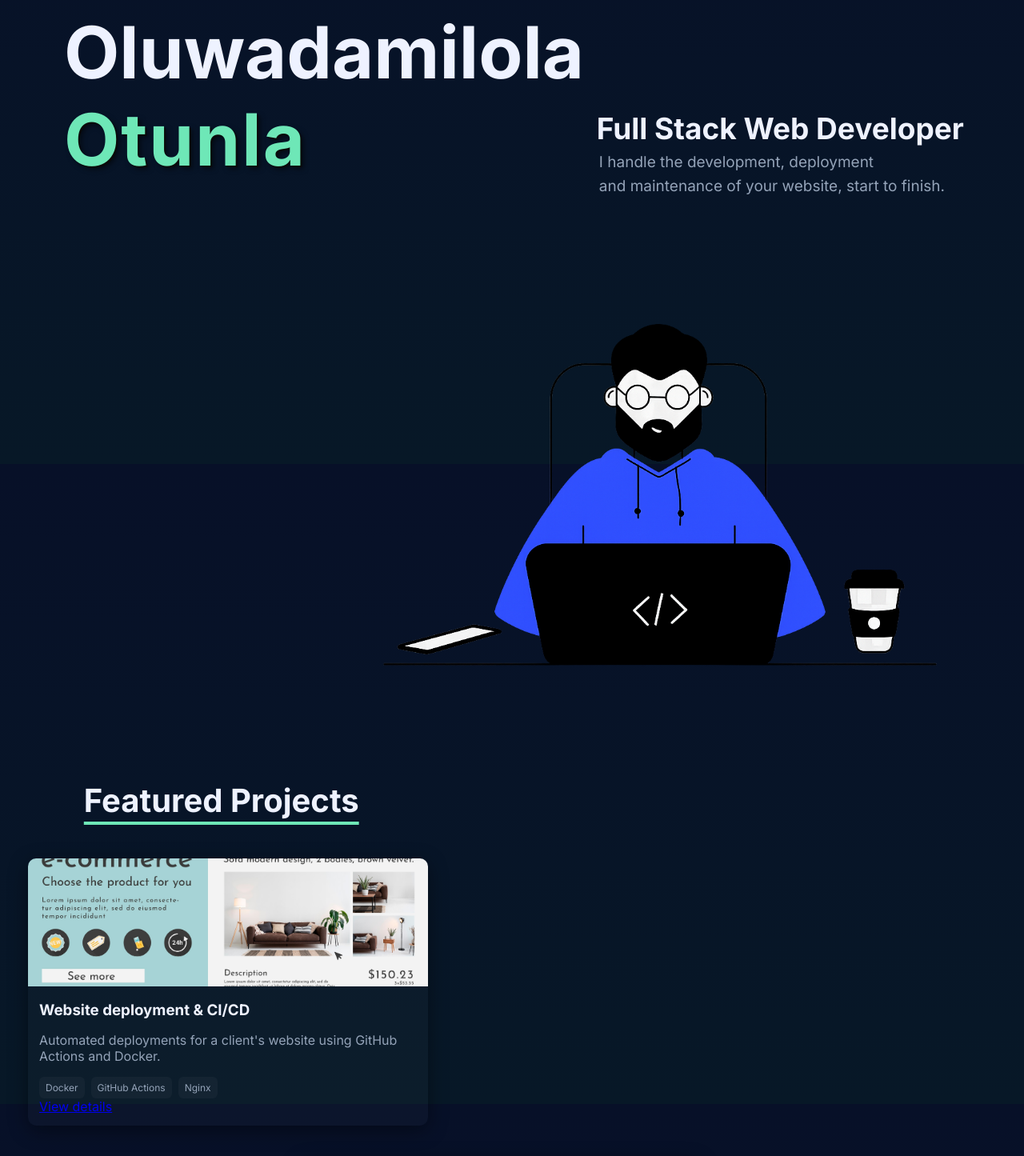
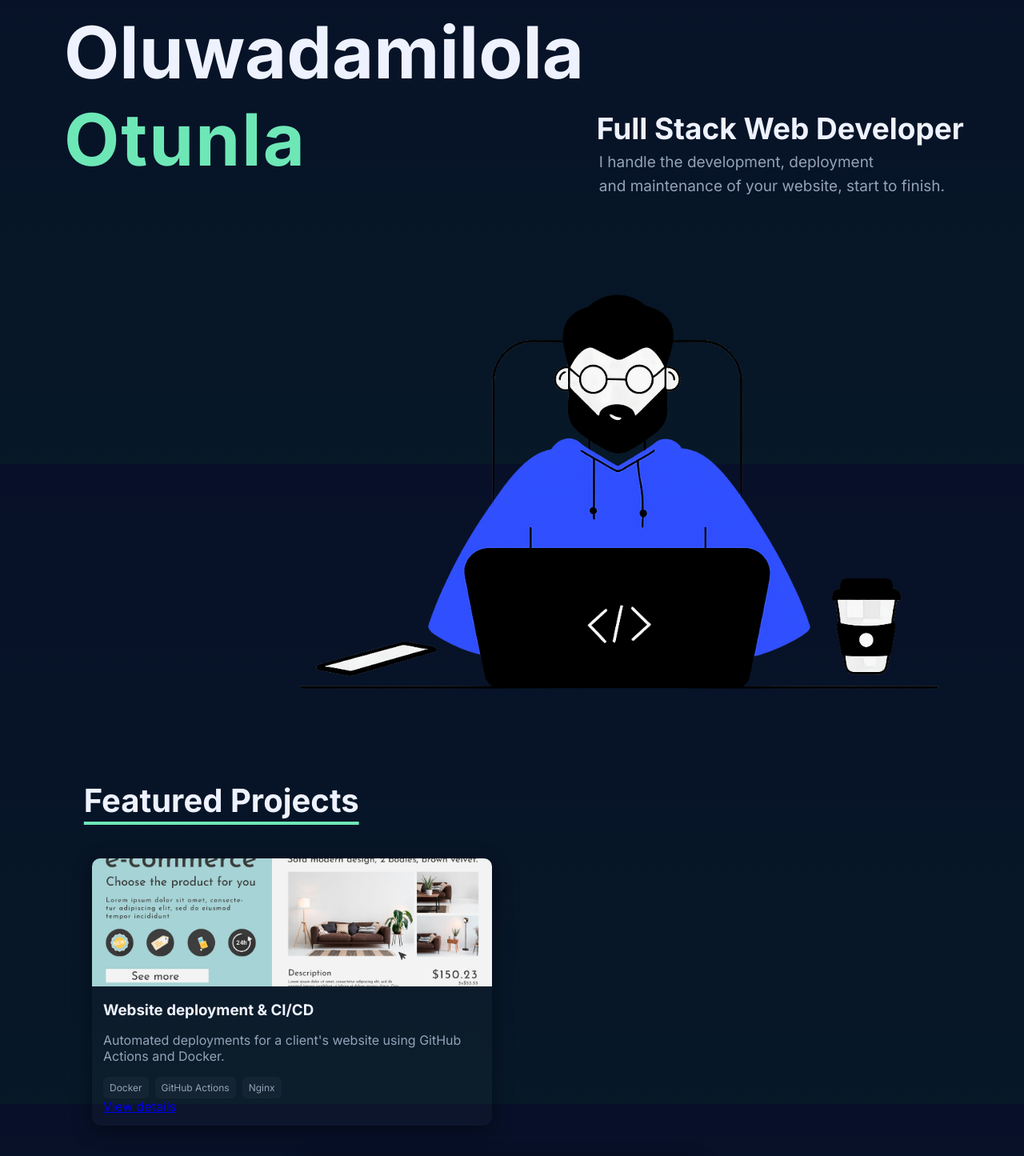
Before and after one commit to SoftWare00750/_portfolio, a React (Create React App) app in the folder portfolio/: page / in a window 1280 px wide. Shown: the part 220-1665 px from the top of the page at 80% size. Built offline with nearby package versions, Linux system fonts and the light colour scheme.

Commit message:
15th commit

```diff
--- a/portfolio/src/App.css
+++ b/portfolio/src/App.css
@@ -165,7 +165,7 @@
                                                                                                                                                                                                                                                                                                                       margin-top: -35px;           /* 🔥 moved Otunla higher */
                                                                                                                                                                                                                                                                                                                         letter-spacing: 2px;
                                                                                                                                                                                                                                                                                                                           text-shadow:
-                                                                                                                                                                                                                                                                                                                              2px 2px 0 #0a0a0a,      /* base shadow (same as bg for cut-out effect) */
+                          8997977                                                                                                                                                                                                                                                                                                    2px 2px 0 #0a0a0a,      /* base shadow (same as bg for cut-out effect) */
                                                                                                                                                                                                                                                                                                                                   4px 4px 6px rgba(0,0,0,0.5); /* outer depth */
                                                                                                                                                                                                                                                                                                                                   }
 
@@ -207,9 +207,9 @@
   top: 340%;                /* places it below the hero details */
   transform: translateY(-50%);
   object-fit: contain;
-  height: 455%;
-  width: 65%;             /* retains original image size */
-  margin-right: 11px;
+  height: 470%;
+  width: 75%;             /* retains original image size */
+  margin-right: 6px;
 }
 
 
@@ -241,7 +241,7 @@
                                                                                                                                                                                                                                                                                                                                                                                                                                                                                                                                                                                                                                                                                  /* Projects */
                                                                                                                                                                                                                                                                                                                                                                                                                                                                                                                                                                                                                                                                                                    .projects-grid{display:grid;grid-template-columns:repeat(2,1fr);gap:30px ; padding:30px 0; grid-template-columns: repeat(2, minmax(300px, 500px)); justify-content: center;}
                                                                                                                                                                                                                                                                                                                                                                                                                                                                                                                                                                                                                                                                                                                      .project-card:nth-child(1) {
-                                                                                                                                                                                                                                                                                                                                                                                                                                                                                                                                                                                                                                                                                                                       margin-left:-90px;
+                                                                                                                                                                                                                                                                                                                                                                                                                                                                                                                                                                                                                                                                                                                       margin-left:-10px;
                                                                                                                                                                                                                                                                                                                                                                                                                                                                                                                                                                                                                                                                                                                          grid-column: 1;
                                                                                                                                                                                                                                                                                                                                                                                                                                                                                                                                                                                                                                                                                                                            grid-row: 1;
                                                                                                                                                                                                                                                                                                                                                                                                                                                                                                                                                                                                                                                                                                                            }
--- a/portfolio/src/components/Projects.js
+++ b/portfolio/src/components/Projects.js
@@ -10,7 +10,7 @@ export default function Projects() {
                                       {projects.map((p) => (
                                                   <article key={p.id} className="project-card">
                                                                 <div className="project-media">
-                                                                                <img src="assets/ecommerce.jpg" alt={p.title} />
+                                                                                <img src="/assets/project-1.jpg" alt={p.title} />
                                                                                               </div>
                                                                                                             <div className="project-body">
                                                                                                                             <h3>{p.title}</h3>
@@ -24,6 +24,6 @@ export default function Projects() {
                                                                                                                                                                                                                                                   ))}
                                                                                                                                                                                                                                                           </div>
                                                                                                                                                                                                                                                                 </div>
-                                                                                                                                                                                                                                                                    </section>
+                                                                                                                                                                                                                                                              </section>
                                                                                                                                                                                                                                                                       );
                                                                                                                                                                                                                                                                       }
```
Also changed, not shown: portfolio/public/assets/project-1.jpg (renamed from portfolio/public/assets/ecommerce.jpg), portfolio/public/assets/project-2.jpg (added).
